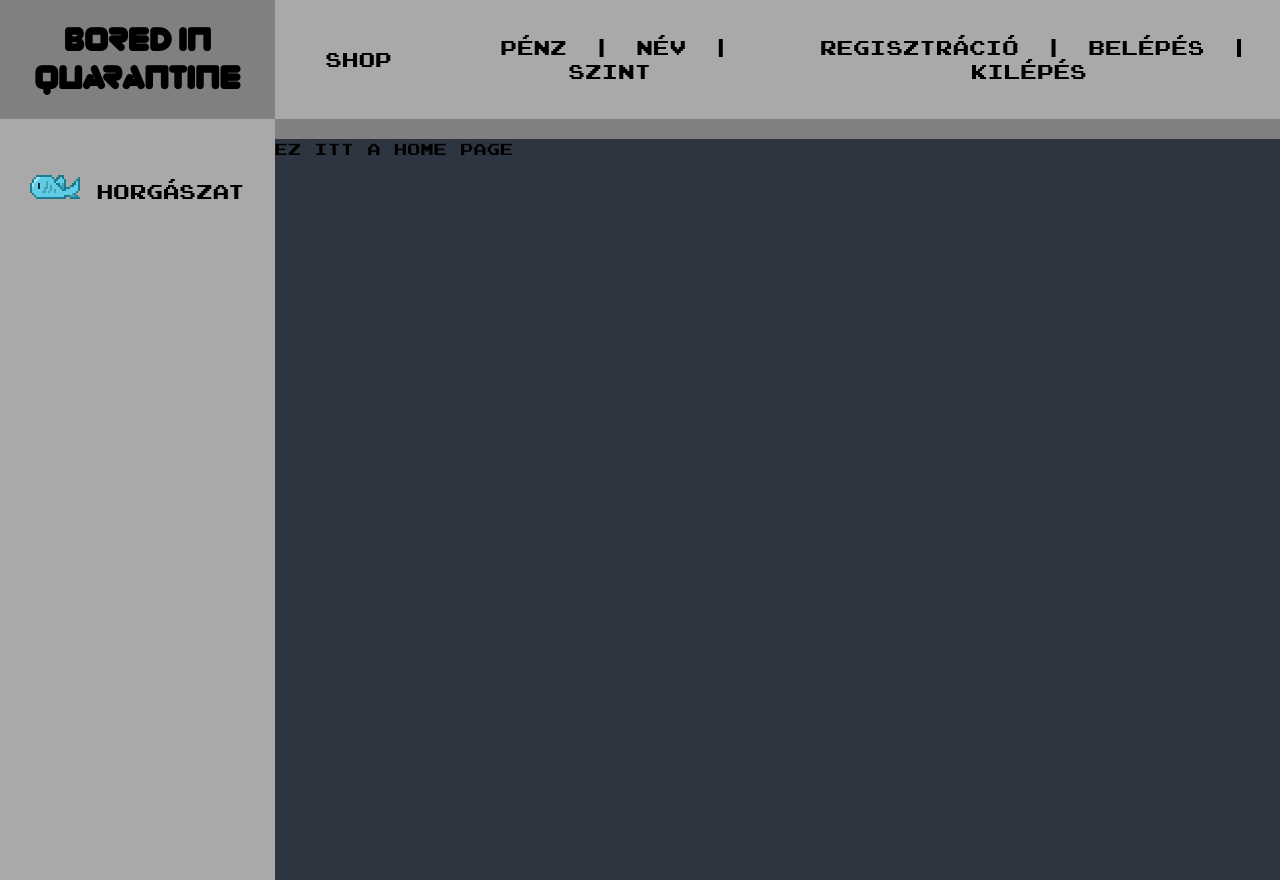
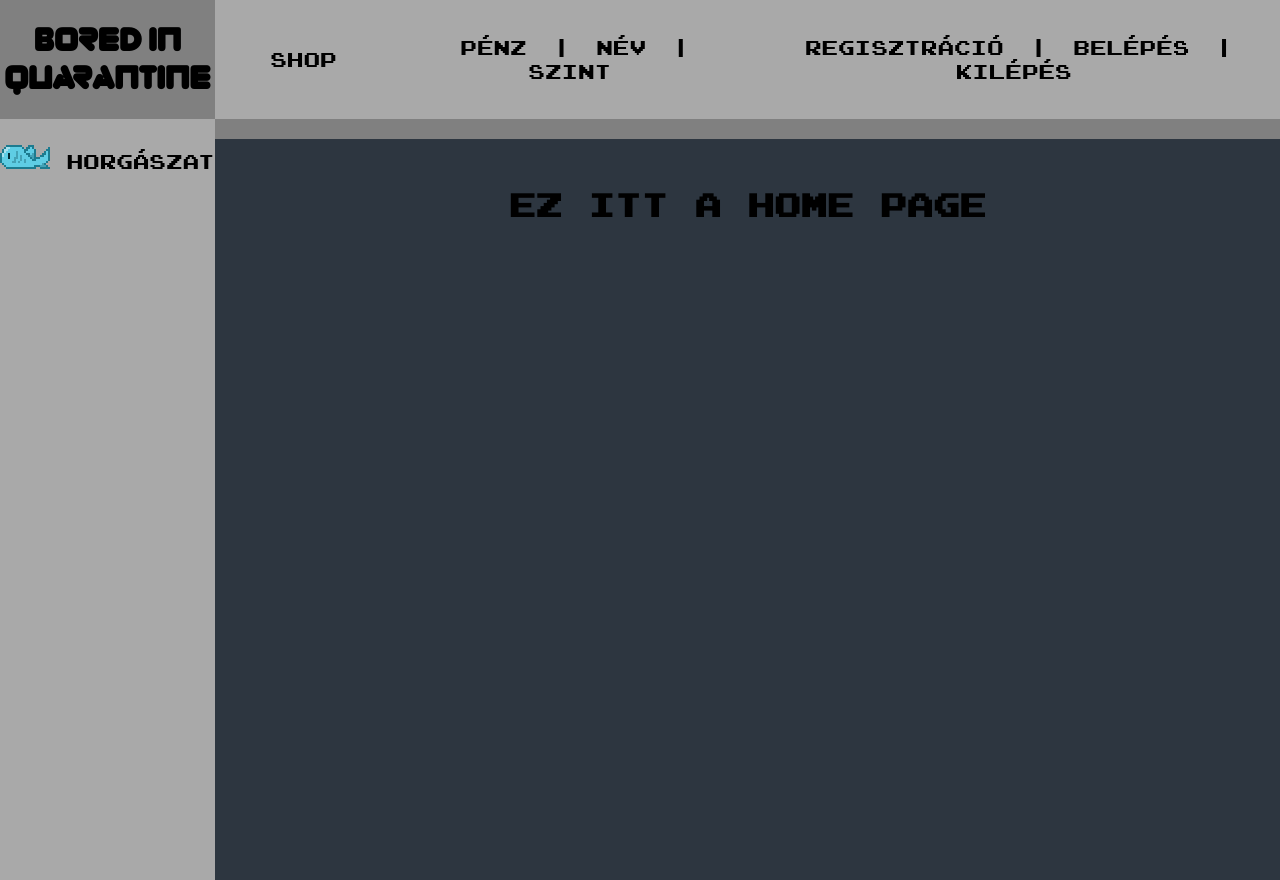
Before and after one commit to CatSharkShin/Nagy_Projekt, a PHP site: page / in a window 1280 px wide. Run offline with PHP 8.4, Linux system fonts and the light colour scheme.

Commit message:
message class + alap üzenetek

```diff
--- /dev/null
+++ b/private/_register.php
@@ -0,0 +1,3 @@
+<div class="message">
+    <h1>_register.php</h1>
+</div>
--- a/private/error.php
+++ b/private/error.php
@@ -1 +1,3 @@
-Az oldal nem található
+<div class="message">
+    <h1>Az oldal nem található</h1>
+</div>
--- a/private/home.php
+++ b/private/home.php
@@ -1 +1,3 @@
-Ez itt a home page
+<div class="message">
+    <h1>Ez itt a home page</h1>
+</div>
--- /dev/null
+++ b/private/profil.php
@@ -0,0 +1,3 @@
+<div class="message">
+    <h1>Profil</h1>
+</div>
--- a/public/css/style.css
+++ b/public/css/style.css
@@ -60,7 +60,6 @@
 }
 .app-list{
     font-size: 20px;
-    margin: 30px;
     display: grid;
     white-space: nowrap;
 }
@@ -119,3 +118,10 @@
 input[type=password]:focus,input[type=email]:focus,input[type=text]:focus{
     outline: none;
 }
+.message{
+    text-align: center;
+    padding: 25px;
+}
+.form-group{
+    margin: 10px;
+}
```
